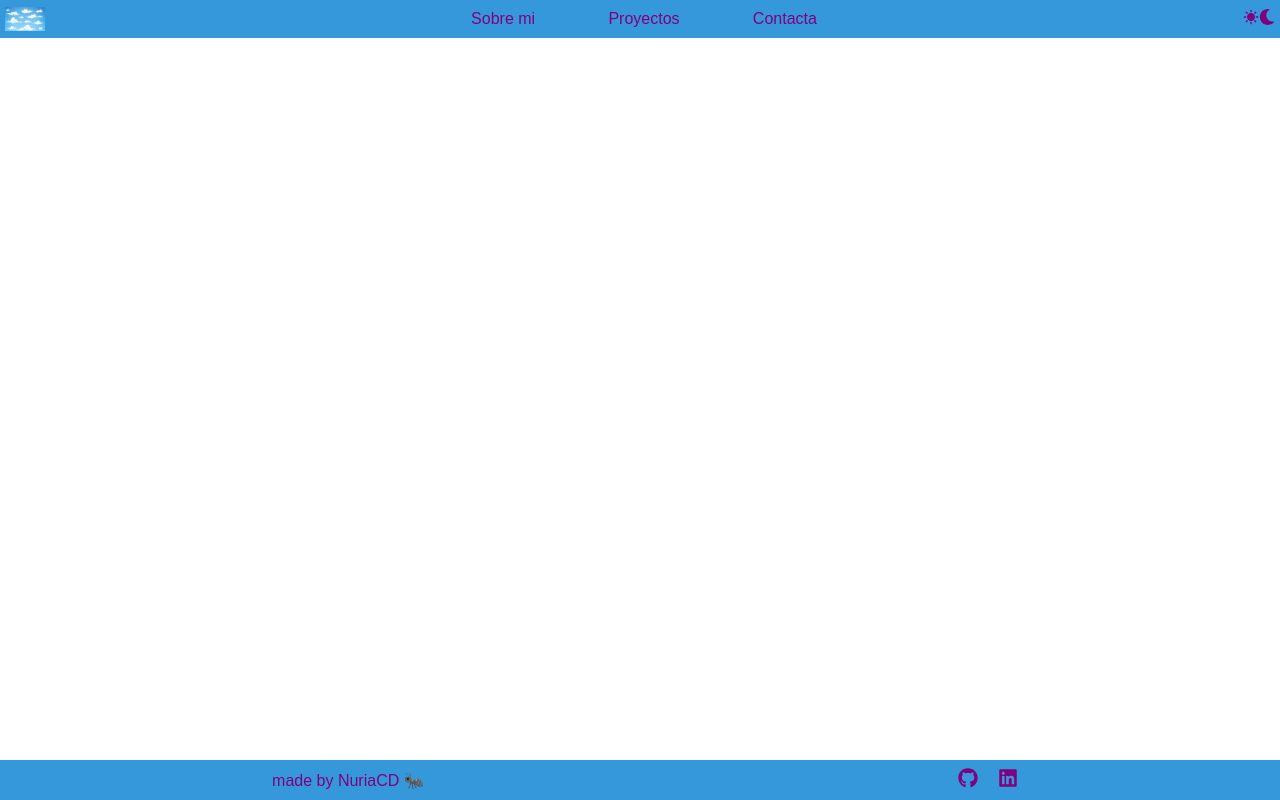
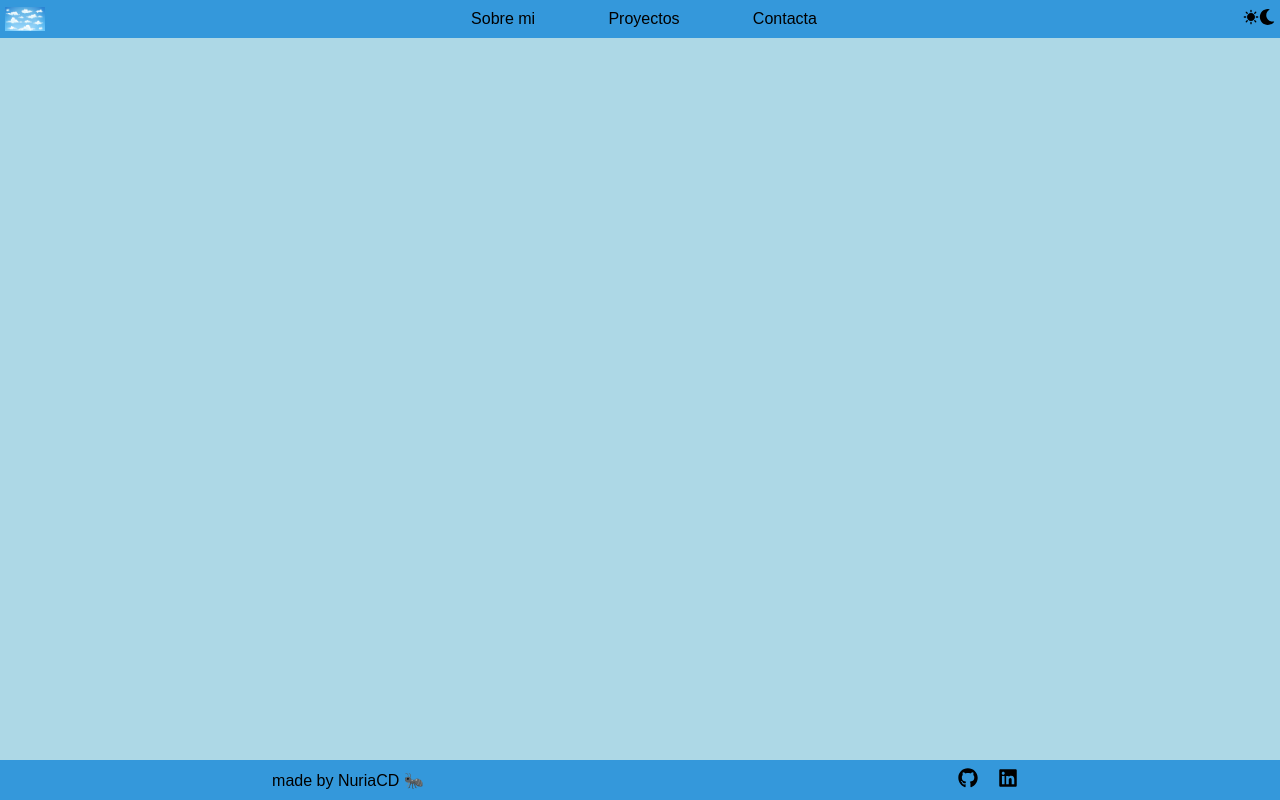
Before and after one commit to Nuria8890/portfolio, a React (Vite) app: page / in a window 1280 px wide. Built offline with nearby package versions, Linux system fonts and the light colour scheme; a web font is replaced by a local one.

Commit message:
dark/light mode test colors

```diff
--- a/src/styles/pages/_index.scss
+++ b/src/styles/pages/_index.scss
@@ -11,12 +11,14 @@
 
 .mode {
   &__light {
-    color: purple;
+    background-color: lightblue;
+    color: black;
     a {
-      color: purple;
+      color: black;
     }
   }
   &__dark {
+    background-color: darkblue;
     color: white;
     a {
       color: white;
```
